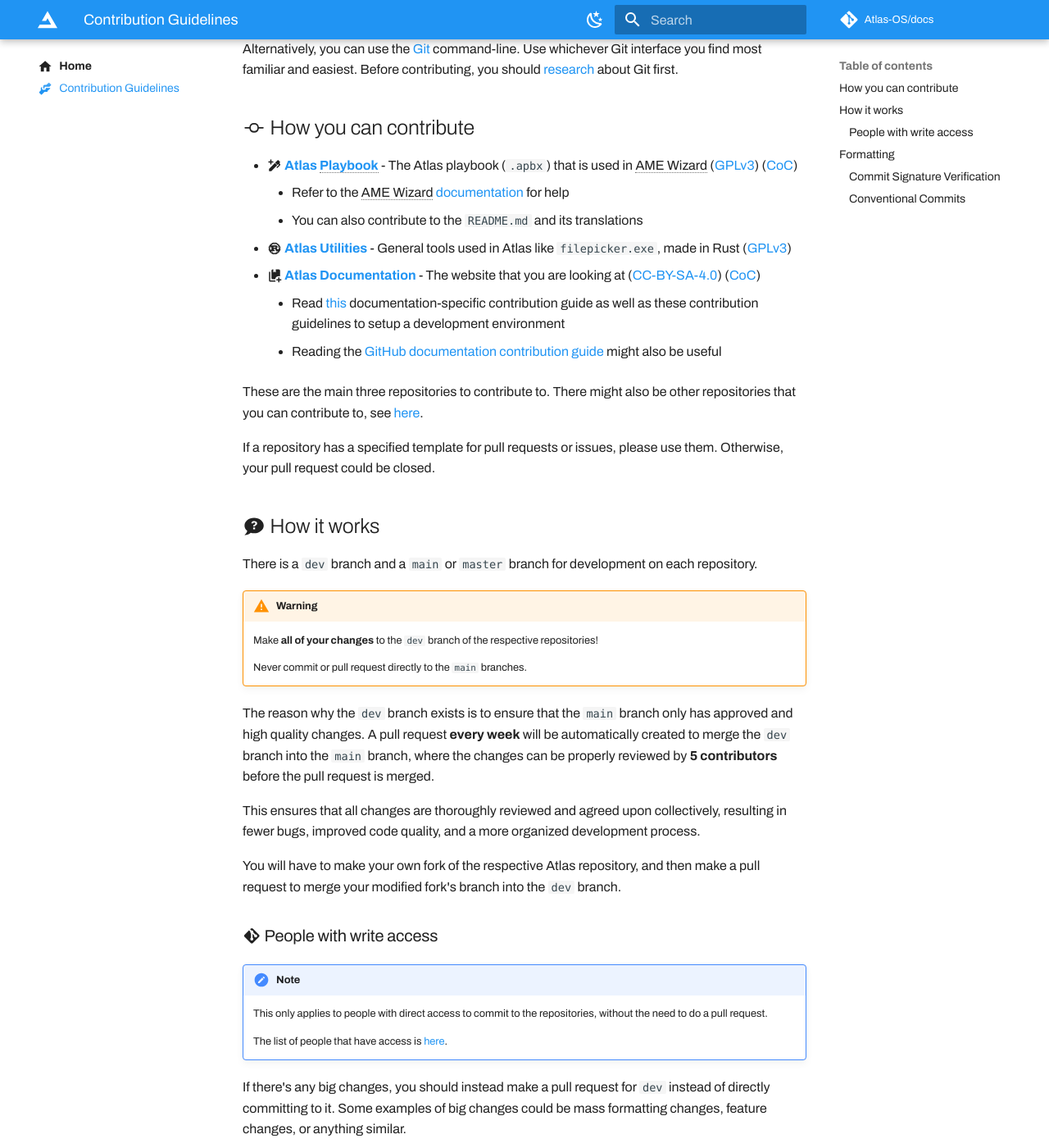
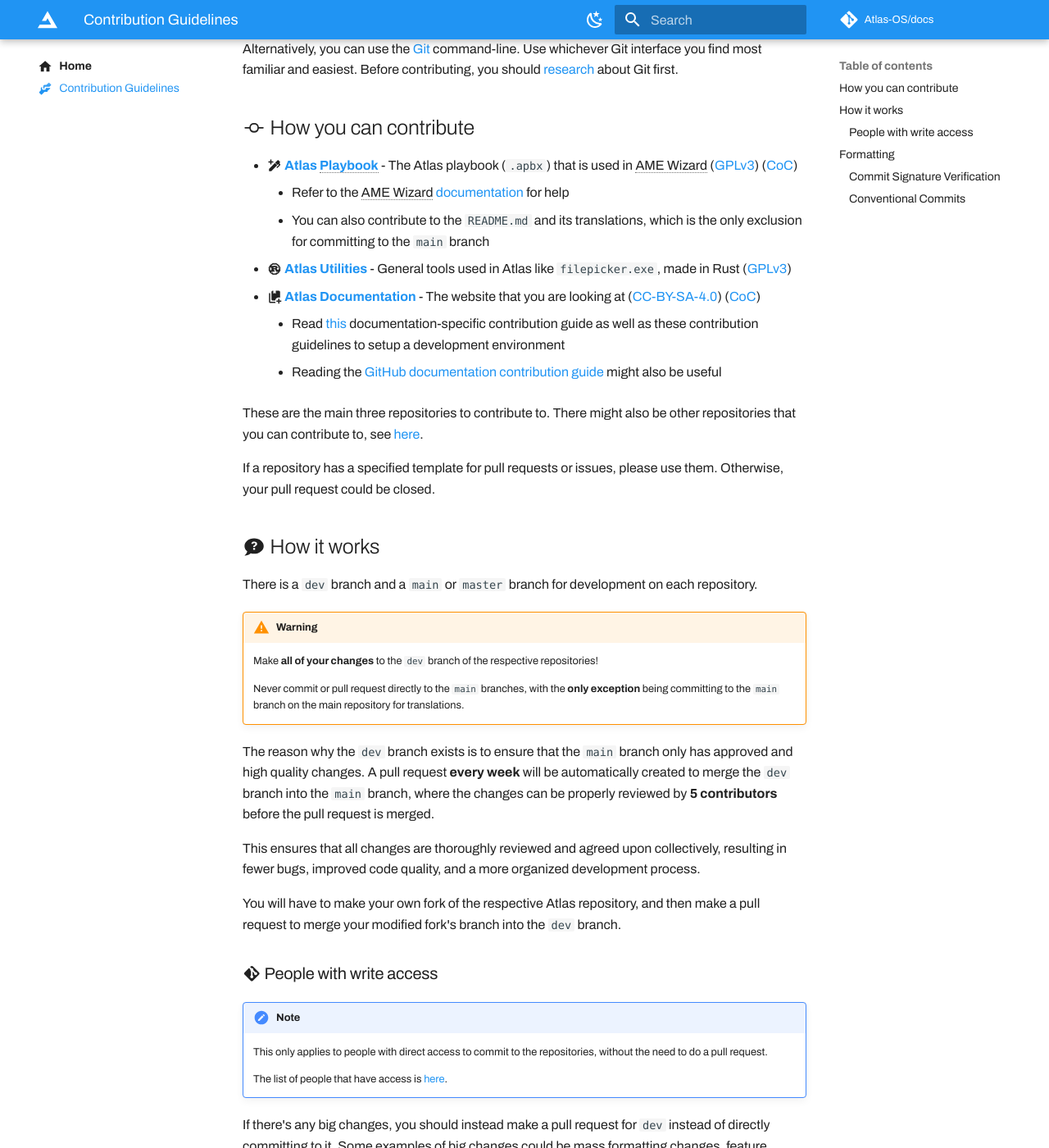
Before and after one commit to Atlas-OS/docs, an MkDocs documentation site: the page built from docs/contributions.md, in a window 1280 px wide and 1400 px high, scrolled down 441 px. Shown: the whole window at 82% size. Built offline with MkDocs 1.6.1 and Material for MkDocs 9.7.7, drawn with Linux system fonts in a browser that asks for light colours; some web fonts are replaced; comment, search, counter and statistics services are not loaded; some of the changed text lies outside the part shown.

Commit message:
fix: do not close PRs with certain labels & add to Contribution Guide

```diff
--- a/docs/contributions.md
+++ b/docs/contributions.md
@@ -18,7 +18,7 @@ Alternatively, you can use the [Git](https://git-scm.com/) command-line. Use whi
 
 * :material-pen-plus: [**Atlas Playbook**](https://github.com/Atlas-OS/Atlas) - The Atlas playbook (`.apbx`) that is used in AME Wizard ([GPLv3](https://github.com/Atlas-OS/Atlas/blob/main/LICENSE)) ([CoC](https://github.com/Atlas-OS/Atlas/blob/main/.github/CODE_OF_CONDUCT.md))
 	* Refer to the AME Wizard [documentation](https://docs.ameliorated.io/developers.html) for help
-	* You can also contribute to the `README.md` and its translations
+	* You can also contribute to the `README.md` and its translations, which is the only exclusion for committing to the `main` branch
 * :material-language-rust: [**Atlas Utilities**](https://github.com/Atlas-OS/Atlas-Utilities) - General tools used in Atlas like `filepicker.exe`, made in Rust ([GPLv3](https://github.com/Atlas-OS/Atlas-Utilities/blob/main/LICENSE))
 * :material-book-plus-multiple: [**Atlas Documentation**](https://github.com/Atlas-OS/docs) - The website that you are looking at ([CC-BY-SA-4.0](https://github.com/Atlas-OS/docs/blob/master/LICENSE)) ([CoC](https://github.com/Atlas-OS/docs/blob/master/.github/CODE_OF_CONDUCT.md))
 	* Read [this](https://github.com/Atlas-OS/docs/blob/master/.github/CONTRIBUTING.md) documentation-specific contribution guide as well as these contribution guidelines to setup a development environment
@@ -35,7 +35,7 @@ There is a `dev` branch and a `main` or `master` branch for development on each
 !!! warning
 	Make **all of your changes** to the `dev` branch of the respective repositories!
 
-	Never commit or pull request directly to the `main` branches.
+	Never commit or pull request directly to the `main` branches, with the **only exception** being committing to the `main` branch on the main repository for translations.
 
 The reason why the `dev` branch exists is to ensure that the `main` branch only has approved and high quality changes. A pull request **every week** will be automatically created to merge the `dev` branch into the `main` branch, where the changes can be properly reviewed by **5 contributors** before the pull request is merged.
 
@@ -55,6 +55,8 @@ If there's any big changes, you should instead make a pull request for `dev` ins
 This means less potential headache in the future if the change is disagreed upon, as you can avoid reverting all of the disliked changes for the automatic pull request every week.
 
 For manual/non-automated pull requests, you can make your own branch in the Atlas repository or make a fork, it is your choice.
+
+If you want to, you can also manually make a pull request to merge `dev` into `main`, but the 5 reviews will still be in effect.
 
 ## :material-format-letter-case: Formatting
 
```
Also changed, not shown: 1 other file.
